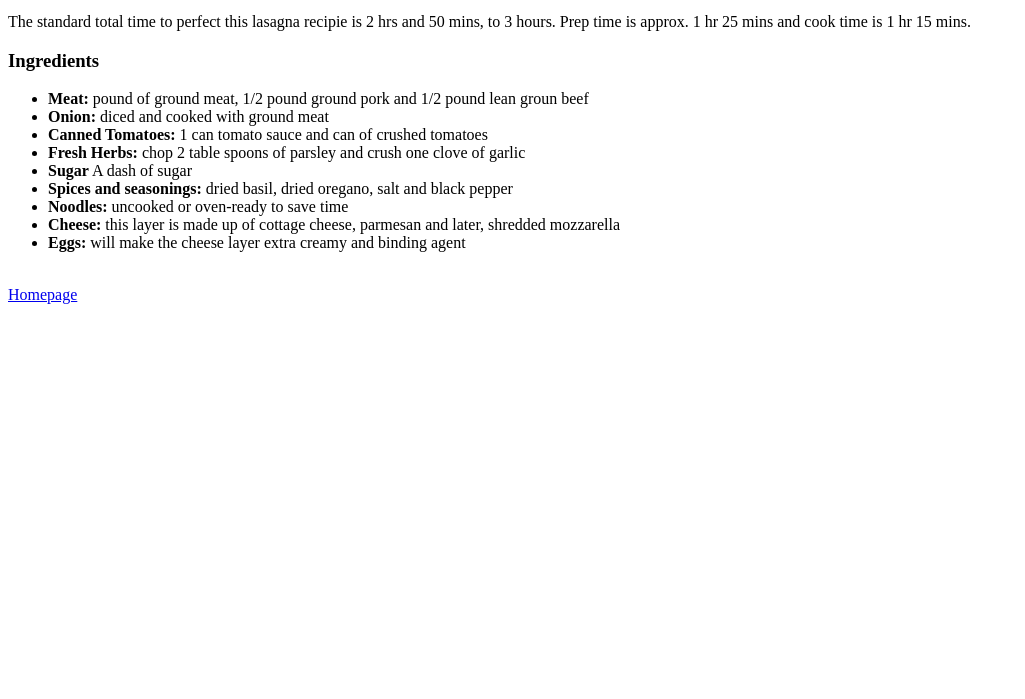
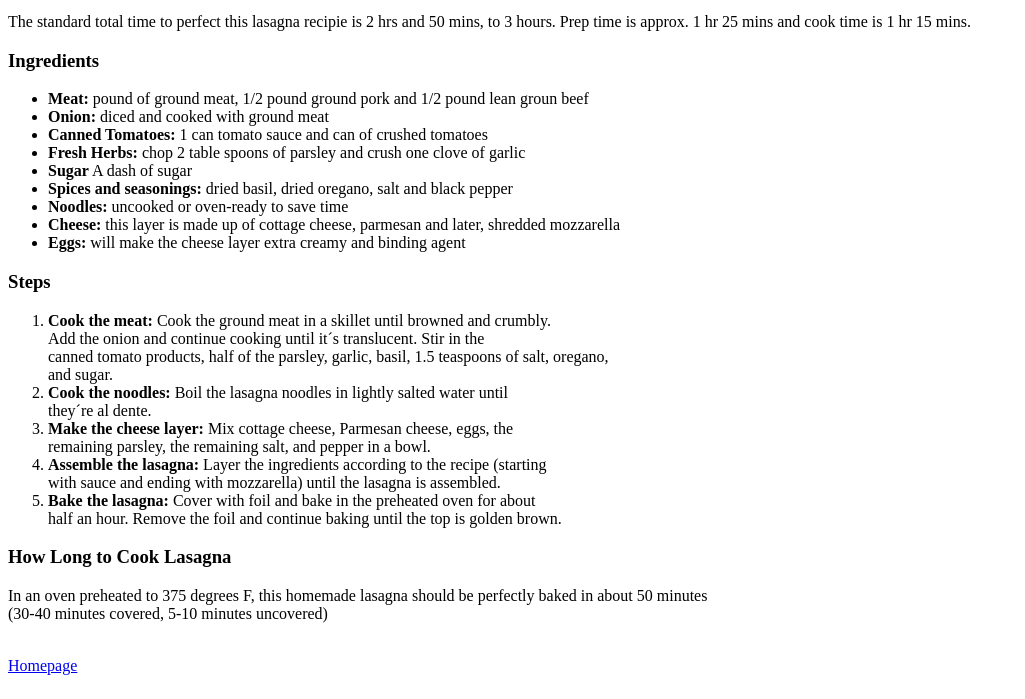
Before and after one commit to BlueMystic98/odin-recipies, a plain HTML site: page recipies/lasagna.html in a window 1280 px wide. Shown: the part 101-800 px from the top of the page, without its empty margins (0-1025 px from the left). Drawn offline with Linux system fonts and the light colour scheme.

Commit message:
added Steps

```diff
--- a/recipies/lasagna.html
+++ b/recipies/lasagna.html
@@ -21,6 +21,25 @@
             <li><strong>Cheese:</strong> this layer is made up of cottage cheese, parmesan and later, shredded mozzarella</li>
             <li><strong>Eggs:</strong> will make the cheese layer extra creamy and binding agent</li>
         </ul>
+        <h3>Steps</h3>
+        <ol>
+            <li><strong>Cook the meat:</strong> Cook the ground meat in a skillet until browned and crumbly.<br>
+            Add the onion and continue cooking until it´s translucent. Stir in the <br>
+            canned tomato products, half of the parsley, garlic, basil, 1.5 teaspoons of salt, oregano, <br>
+            and sugar.</li>
+            <li><strong>Cook the noodles:</strong> Boil the lasagna noodles in lightly salted water until <br>
+            they´re al dente.</li>
+            <li><strong>Make the cheese layer:</strong> Mix cottage cheese, Parmesan cheese, eggs, the <br>
+            remaining parsley, the remaining salt, and pepper in a bowl.</li>
+            <li><strong>Assemble the lasagna:</strong> Layer the ingredients according to the recipe (starting <br>
+            with sauce and ending with mozzarella) until the lasagna is assembled.</li>
+            <li><strong>Bake the lasagna:</strong> Cover with foil and bake in the preheated oven for about <br>
+            half an hour. Remove the foil and continue baking until the top is golden brown.</li>
+        </ol>
+
+        <h3>How Long to Cook Lasagna</h3>
+        <p> In an oven preheated to 375 degrees F, this homemade lasagna should be perfectly baked in about 50 minutes <br>
+        (30-40 minutes covered, 5-10 minutes uncovered)</p>
         <br>
         <a href="../index.html">Homepage</a>
     </body>
```
